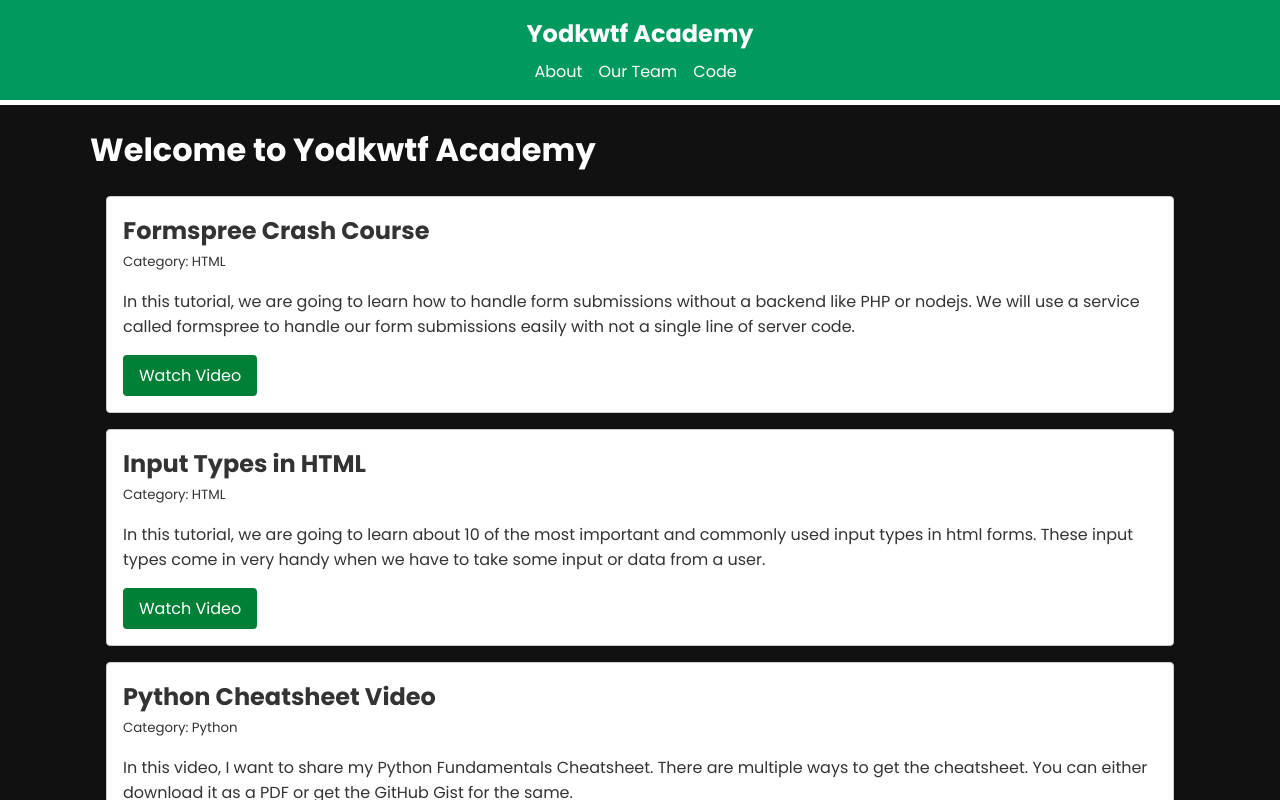
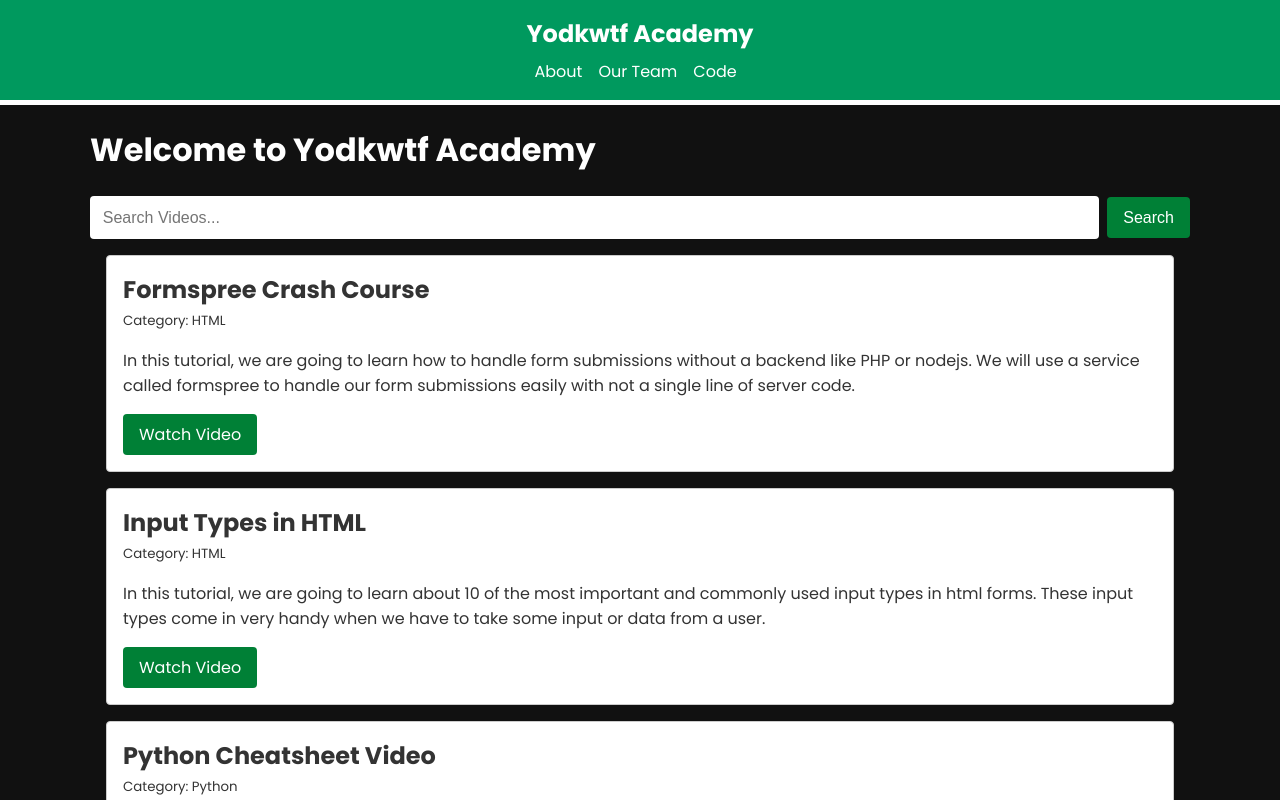
Before and after one commit to yodkwtf/next-tube, a Next.js app: page / in a window 1280 px wide. Shown: the top 800 px of the page. Built offline with nearby package versions, Linux system fonts and the light colour scheme.

Commit message:
client components and search feature

```diff
--- a/app/api/videos/search/route.js
+++ b/app/api/videos/search/route.js
@@ -3,11 +3,11 @@ import videos from '../data.json';
 
 export async function GET(request) {
   const { searchParams } = new URL(request.url);
-  const query = searchParams.get('query');
+  const query = searchParams.get('q');
 
   /**
    * request.url -> /api/videos/search?query=react
-   * searchParams -> URLSearchParams { 'query' => 'react' }
+   * searchParams -> URLSearchParams { 'q' => 'react' }
    * query -> react
    */
 
--- /dev/null
+++ b/app/components/Search.jsx
@@ -0,0 +1,30 @@
+'use client';
+import { useState } from 'react';
+
+const Search = ({ getSearchResults }) => {
+  const [query, setQuery] = useState('');
+
+  const handleSubmit = async (e) => {
+    e.preventDefault();
+    const response = await fetch(`/api/videos/search?q=${query}`);
+    const videos = await response.json();
+    getSearchResults(videos);
+  };
+
+  return (
+    <form className="search-form" onSubmit={handleSubmit}>
+      <input
+        type="text"
+        placeholder="Search Videos..."
+        className="search-input"
+        value={query}
+        onChange={(e) => setQuery(e.target.value)}
+      />
+      <button type="submit" className="search-button">
+        Search
+      </button>
+    </form>
+  );
+};
+
+export default Search;
--- a/app/components/Videos.jsx
+++ b/app/components/Videos.jsx
@@ -1,13 +1,13 @@
 import Link from 'next/link';
 
-const fetchVideos = async () => {
-  const res = await fetch('http://localhost:3000/api/videos');
-  const videos = await res.json();
-  return videos;
-};
+// const fetchVideos = async () => {
+//   const res = await fetch('http://localhost:3000/api/videos');
+//   const videos = await res.json();
+//   return videos;
+// };
 
-const Videos = async () => {
-  const videos = await fetchVideos();
+const Videos = ({ videos }) => {
+  // const videos = await fetchVideos();
 
   return (
     <div className="courses">
--- a/app/page.js
+++ b/app/page.js
@@ -1,10 +1,33 @@
+'use client';
+import { useState, useEffect } from 'react';
 import Videos from './components/Videos';
+import LoadingPage from './loading';
+import Search from './components/Search';
 
 const HomePage = () => {
+  const [videos, setVideos] = useState([]);
+  const [loading, setLoading] = useState(true);
+
+  const fetchVideos = async () => {
+    const response = await fetch('/api/videos');
+    const data = await response.json();
+    setVideos(data);
+    setLoading(false);
+  };
+
+  useEffect(() => {
+    fetchVideos();
+  }, []);
+
+  if (loading) {
+    return <LoadingPage />;
+  }
+
   return (
     <>
       <h1>Welcome to Yodkwtf Academy</h1>
-      <Videos />
+      <Search getSearchResults={(results) => setVideos(results)} />
+      <Videos videos={videos} />
     </>
   );
 };
```
Also changed, not shown: 1 other file (tests, documents, lock files or other folders).
